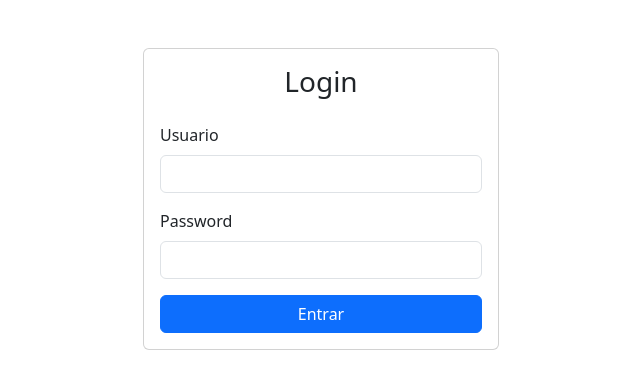
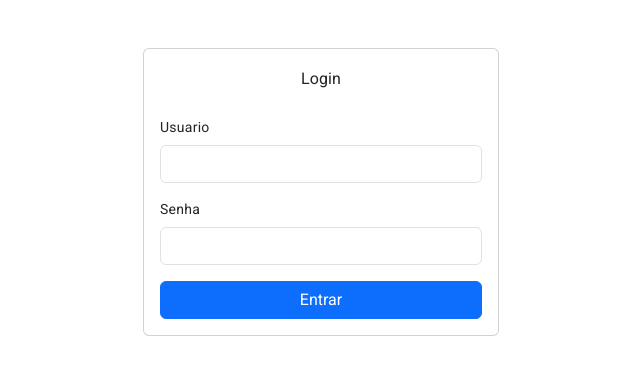
Before and after one commit to Edmundo1100/app-condominio, an Angular app: page /login in a window 1280 px wide. Shown: the top 388 px of the page, without its empty margins (319-959 px from the left). Built offline with nearby package versions, Linux system fonts and the light colour scheme.

Commit message:
material

```diff
--- a/angular.json
+++ b/angular.json
@@ -30,6 +30,7 @@
               "src/assets"
             ],
             "styles": [
+              "@angular/material/prebuilt-themes/indigo-pink.css",
               "src/styles.scss",
               "node_modules/bootstrap/dist/css/bootstrap.min.css"
             ],
@@ -94,6 +95,7 @@
               "src/assets"
             ],
             "styles": [
+              "@angular/material/prebuilt-themes/indigo-pink.css",
               "src/styles.scss"
             ],
             "scripts": []
--- a/package.json
+++ b/package.json
@@ -11,10 +11,12 @@
   "private": true,
   "dependencies": {
     "@angular/animations": "^15.2.0",
+    "@angular/cdk": "^15.2.0",
     "@angular/common": "^15.2.0",
     "@angular/compiler": "^15.2.0",
     "@angular/core": "^15.2.0",
     "@angular/forms": "^15.2.0",
+    "@angular/material": "^15.2.0",
     "@angular/platform-browser": "^15.2.0",
     "@angular/platform-browser-dynamic": "^15.2.0",
     "@angular/router": "^15.2.0",
--- a/src/app/app.module.ts
+++ b/src/app/app.module.ts
@@ -8,6 +8,7 @@
 import { HomeComponent } from './pages/home/home.component';
 import { LoginComponent } from './pages/login/login.component';
 import { ReactiveFormsModule } from '@angular/forms';
+import { BrowserAnimationsModule } from '@angular/platform-browser/animations';
 
 @NgModule({
   declarations: [
@@ -21,6 +22,7 @@
     AppRoutingModule,
     HttpClientModule,
     ReactiveFormsModule,
+    BrowserAnimationsModule,
 
   ],
   providers: [ ],
--- a/src/app/pages/login/login.component.html
+++ b/src/app/pages/login/login.component.html
@@ -11,7 +11,7 @@
                                 <input type="text" class="form-control" id="username" formControlName="usuario">
                             </div>
                             <div class="mb-3">
-                                <label for="password" class="form-label">Password</label>
+                                <label for="password" class="form-label">Senha</label>
                                 <input type="password" class="form-control" id="password" formControlName="senha">
                             </div>
                             <div class="d-grid gap-2">
--- a/src/app/pages/login/login.component.ts
+++ b/src/app/pages/login/login.component.ts
@@ -32,13 +32,7 @@
 
     var usuario = this.formLogin.getRawValue() as IUsuario;
     this.usuarioService.logar(usuario).subscribe((response) => {
-      if (!response.sucesso) {
-        console.log('erro');
 
-        // this.snackBar.open('Falha na autenticação', 'Usuário ou senha incorretos.', {
-        //   duration: 3000
-        // });
-      }
     }, error => {
       console.log('erro');
     });
--- a/src/app/services/usuario.service.ts
+++ b/src/app/services/usuario.service.ts
@@ -21,12 +21,9 @@
 
     return this.httpClient.post<any>(apiUrlUsuario + "/login", usuario).pipe(
       tap((resposta) => {
-        if(!resposta.sucesso) return;
-
-        localStorage.setItem('token', window.btoa(JSON.stringify(resposta['token'])));
-        localStorage.setItem('usuario', window.btoa(JSON.stringify(resposta['usuario'])));
-
-        this.router.navigate(['']);
+          localStorage.setItem('token', window.btoa(JSON.stringify(resposta.response['token'])));
+          localStorage.setItem('usuario', window.btoa(JSON.stringify(usuario)));
+          this.router.navigate(['']);
       }));
 
     // return this.mockUsuarioLogin(usuario).pipe(tap((resposta) => {
--- a/src/index.html
+++ b/src/index.html
@@ -6,8 +6,11 @@
   <base href="/">
   <meta name="viewport" content="width=device-width, initial-scale=1">
   <link rel="icon" type="image/x-icon" href="favicon.ico">
+  <link rel="preconnect" href="https://fonts.gstatic.com">
+  <link href="https://fonts.googleapis.com/css2?family=Roboto:wght@300;400;500&display=swap" rel="stylesheet">
+  <link href="https://fonts.googleapis.com/icon?family=Material+Icons" rel="stylesheet">
 </head>
-<body>
+<body class="mat-typography">
   <app-root></app-root>
 </body>
 </html>
--- a/src/styles.scss
+++ b/src/styles.scss
@@ -1 +1,4 @@
 /* You can add global styles to this file, and also import other style files */
+
+html, body { height: 100%; }
+body { margin: 0; font-family: Roboto, "Helvetica Neue", sans-serif; }
```
Also changed, not shown: 1 other file (tests, documents, lock files or other folders).
